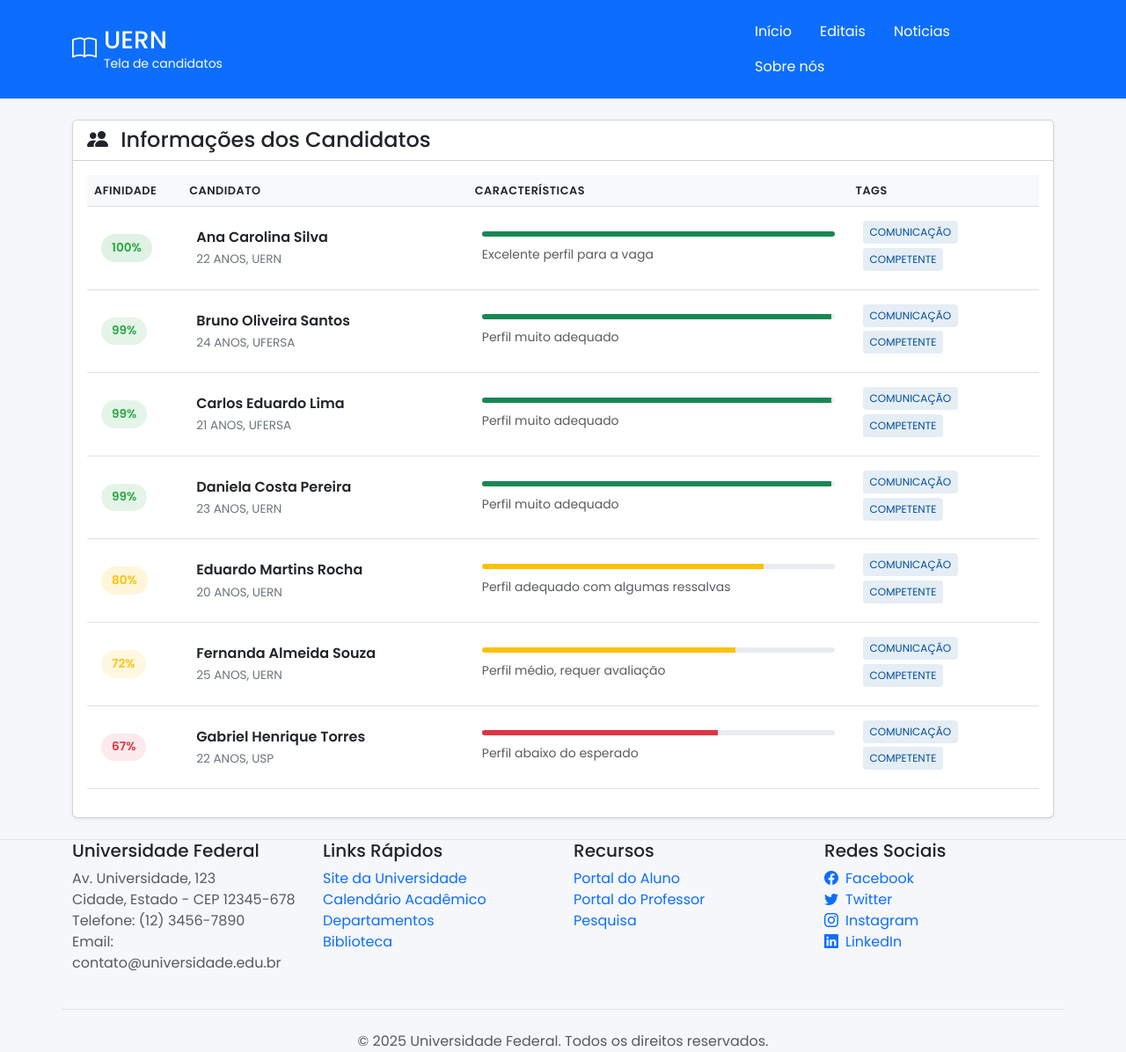
After one commit to TheSunBoys/backend_mestrado, a Django app: template home/templates/home/TelaCandidatos/tela_candidatos.html in a window 1280 px wide. The commit adds this page. Shown: the whole page at 88% size. Run offline with Django 5.2, Linux system fonts and the light colour scheme; the template is opened without the code that fills it, so the values that code supplies are empty; some libraries are stand-ins or nearby versions.

Commit message:
ajustando os conflitos

```diff
--- /dev/null
+++ b/home/static/TelaCandidatos/tela_candidato.css
@@ -0,0 +1,79 @@
+:root {
+    --primary-color: #00509d;
+    --primary-hover: #003b73;
+    --secondary-color: #6c757d;
+    --light-gray: #f8f9fa;
+    --border-radius: 8px;
+}
+
+body {
+    font-family: 'Poppins', sans-serif;
+    background-color: #f5f7fa;
+}
+
+.affinity-badge {
+    display: inline-block;
+    padding: 0.35rem 0.75rem;
+    border-radius: 50px;
+    font-weight: 600;
+    font-size: 0.85rem;
+}
+
+.affinity-100 {
+    background-color: rgba(40, 167, 69, 0.15);
+    color: #28a745;
+}
+
+.affinity-90 {
+    background-color: rgba(40, 167, 69, 0.12);
+    color: #28a745;
+}
+
+.affinity-80 {
+    background-color: rgba(255, 193, 7, 0.15);
+    color: #ffc107;
+}
+
+.affinity-70 {
+    background-color: rgba(255, 193, 7, 0.12);
+    color: #ffc107;
+}
+
+.affinity-low {
+    background-color: rgba(220, 53, 69, 0.1);
+    color: #dc3545;
+}
+
+.tag-badge {
+    display: inline-block;
+    background-color: rgba(0, 80, 157, 0.1);
+    color: var(--primary-color);
+    padding: 0.25rem 0.5rem;
+    border-radius: 4px;
+    font-size: 0.75rem;
+    margin-right: 0.3rem;
+    margin-bottom: 0.3rem;
+}
+
+.candidate-table th {
+    background-color: #f8f9fa;
+    font-weight: 600;
+    text-transform: uppercase;
+    font-size: 0.8rem;
+    letter-spacing: 0.5px;
+}
+
+.candidate-table td {
+    vertical-align: middle;
+    padding: 1rem;
+}
+
+.candidate-name {
+    font-weight: 600;
+    margin-bottom: 0.2rem;
+}
+
+.candidate-details {
+    font-size: 0.85rem;
+    color: var(--secondary-color);
+}
--- /dev/null
+++ b/home/templates/home/TelaCandidatos/tela_candidatos.html
@@ -0,0 +1,281 @@
+<!DOCTYPE html>
+<html lang="pt-BR">
+<head>
+    <meta charset="UTF-8">
+    <meta name="viewport" content="width=device-width, initial-scale=1.0">
+    <title>Informações dos Candidatos - UERN</title>
+    <!-- CSS -->
+    <link href="https://cdn.jsdelivr.net/npm/bootstrap@5.3.0/dist/css/bootstrap.min.css" rel="stylesheet">
+    <link rel="stylesheet" href="https://cdn.jsdelivr.net/npm/bootstrap-icons@1.10.0/font/bootstrap-icons.css">
+    <link href="https://fonts.googleapis.com/css2?family=Poppins:wght@300;400;500;600;700&display=swap" rel="stylesheet">
+    <link rel="stylesheet" href="/home/static/TelaCandidatos/tela_candidato.css">
+
+</head>
+<body>
+    <!-- Header -->
+    <header class="bg-primary text-white py-3">
+        <div class="container">
+            <div class="row align-items-center">
+                <div class="col-md-8">
+                    <div class="d-flex align-items-center">
+                        <i class="bi bi-book me-2 fs-3"></i>
+                        <div>
+                            <h1 class="fs-3 mb-0">UERN</h1>
+                            <p class="mb-0 small">Tela de candidatos</p>
+                        </div>
+                    </div>
+                </div>
+                <div class="col-md-4">
+                    <nav class="d-none d-md-flex justify-content-end">
+                        <ul class="nav">
+                            <li class="nav-item"><a class="nav-link text-white" href="index.html">Início</a></li>
+                            <li class="nav-item"><a class="nav-link text-white" href="#">Editais</a></li>
+                            <li class="nav-item"><a class="nav-link text-white" href="#">Noticias</a></li>
+                            <li class="nav-item"><a class="nav-link text-white" href="#">Sobre nós</a></li>
+                        </ul>
+                    </nav>
+                </div>
+            </div>
+        </div>
+    </header>
+
+    <!-- Main Content -->
+    <main class="container py-4">
+        <div class="card shadow-sm">
+            <div class="card-header bg-white">
+                <h4 class="mb-0"><i class="bi bi-people-fill me-2"></i> Informações dos Candidatos</h4>
+            </div>
+            <div class="card-body">
+                <div class="table-responsive">
+                    <table class="table candidate-table">
+                        <thead>
+                            <tr>
+                                <th width="10%">Afinidade</th>
+                                <th width="30%">Candidato</th>
+                                <th width="40%">Características</th>
+                                <th width="20%">Tags</th>
+                            </tr>
+                        </thead>
+                        <tbody>
+                           <!-- Candidato 1 -->
+                            <tr>
+                                <td>
+                                    <span class="affinity-badge affinity-100">100%</span>
+                                </td>
+                                <td>
+                                    <div class="candidate-name">Ana Carolina Silva</div>
+                                    <div class="candidate-details">22 ANOS, UERN</div>
+                                </td>
+                                <td>
+                                    <div class="progress mb-2" style="height: 6px;">
+                                        <div class="progress-bar bg-success" style="width: 100%"></div>
+                                    </div>
+                                    <small class="text-muted">Excelente perfil para a vaga</small>
+                                </td>
+                                <td>
+                                    <div class="d-flex flex-wrap">
+                                        <span class="tag-badge">COMUNICAÇÃO</span>
+                                        <span class="tag-badge">COMPETENTE</span>
+                                    </div>
+                                </td>
+                            </tr>
+
+                            <!-- Candidato 2 -->
+                            <tr>
+                                <td>
+                                    <span class="affinity-badge affinity-90">99%</span>
+                                </td>
+                                <td>
+                                    <div class="candidate-name">Bruno Oliveira Santos</div>
+                                    <div class="candidate-details">24 ANOS, UFERSA</div>
+                                </td>
+                                <td>
+                                    <div class="progress mb-2" style="height: 6px;">
+                                        <div class="progress-bar bg-success" style="width: 99%"></div>
+                                    </div>
+                                    <small class="text-muted">Perfil muito adequado</small>
+                                </td>
+                                <td>
+                                    <div class="d-flex flex-wrap">
+                                        <span class="tag-badge">COMUNICAÇÃO</span>
+                                        <span class="tag-badge">COMPETENTE</span>
+                                    </div>
+                                </td>
+                            </tr>
+
+                            <!-- Candidato 3 -->
+                            <tr>
+                                <td>
+                                    <span class="affinity-badge affinity-90">99%</span>
+                                </td>
+                                <td>
+                                    <div class="candidate-name">Carlos Eduardo Lima</div>
+                                    <div class="candidate-details">21 ANOS, UFERSA</div>
+                                </td>
+                                <td>
+                                    <div class="progress mb-2" style="height: 6px;">
+                                        <div class="progress-bar bg-success" style="width: 99%"></div>
+                                    </div>
+                                    <small class="text-muted">Perfil muito adequado</small>
+                                </td>
+                                <td>
+                                    <div class="d-flex flex-wrap">
+                                        <span class="tag-badge">COMUNICAÇÃO</span>
+                                        <span class="tag-badge">COMPETENTE</span>
+                                    </div>
+                                </td>
+                            </tr>
+
+                            <!-- Candidato 4 -->
+                            <tr>
+                                <td>
+                                    <span class="affinity-badge affinity-90">99%</span>
+                                </td>
+                                <td>
+                                    <div class="candidate-name">Daniela Costa Pereira</div>
+                                    <div class="candidate-details">23 ANOS, UERN</div>
+                                </td>
+                                <td>
+                                    <div class="progress mb-2" style="height: 6px;">
+                                        <div class="progress-bar bg-success" style="width: 99%"></div>
+                                    </div>
+                                    <small class="text-muted">Perfil muito adequado</small>
+                                </td>
+                                <td>
+                                    <div class="d-flex flex-wrap">
+                                        <span class="tag-badge">COMUNICAÇÃO</span>
+                                        <span class="tag-badge">COMPETENTE</span>
+                                    </div>
+                                </td>
+                            </tr>
+
+                            <!-- Candidato 5 -->
+                            <tr>
+                                <td>
+                                    <span class="affinity-badge affinity-80">80%</span>
+                                </td>
+                                <td>
+                                    <div class="candidate-name">Eduardo Martins Rocha</div>
+                                    <div class="candidate-details">20 ANOS, UERN</div>
+                                </td>
+                                <td>
+                                    <div class="progress mb-2" style="height: 6px;">
+                                        <div class="progress-bar bg-warning" style="width: 80%"></div>
+                                    </div>
+                                    <small class="text-muted">Perfil adequado com algumas ressalvas</small>
+                                </td>
+                                <td>
+                                    <div class="d-flex flex-wrap">
+                                        <span class="tag-badge">COMUNICAÇÃO</span>
+                                        <span class="tag-badge">COMPETENTE</span>
+                                    </div>
+                                </td>
+                            </tr>
+
+                            <!-- Candidato 6 -->
+                            <tr>
+                                <td>
+                                    <span class="affinity-badge affinity-70">72%</span>
+                                </td>
+                                <td>
+                                    <div class="candidate-name">Fernanda Almeida Souza</div>
+                                    <div class="candidate-details">25 ANOS, UERN</div>
+                                </td>
+                                <td>
+                                    <div class="progress mb-2" style="height: 6px;">
+                                        <div class="progress-bar bg-warning" style="width: 72%"></div>
+                                    </div>
+                                    <small class="text-muted">Perfil médio, requer avaliação</small>
+                                </td>
+                                <td>
+                                    <div class="d-flex flex-wrap">
+                                        <span class="tag-badge">COMUNICAÇÃO</span>
+                                        <span class="tag-badge">COMPETENTE</span>
+                                    </div>
+                                </td>
+                            </tr>
+
+                            <!-- Candidato 7 -->
+                            <tr>
+                                <td>
+                                    <span class="affinity-badge affinity-low">67%</span>
+                                </td>
+                                <td>
+                                    <div class="candidate-name">Gabriel Henrique Torres</div>
+                                    <div class="candidate-details">22 ANOS, USP</div>
+                                </td>
+                                <td>
+                                    <div class="progress mb-2" style="height: 6px;">
+                                        <div class="progress-bar bg-danger" style="width: 67%"></div>
+                                    </div>
+                                    <small class="text-muted">Perfil abaixo do esperado</small>
+                                </td>
+                                <td>
+                                    <div class="d-flex flex-wrap">
+                                        <span class="tag-badge">COMUNICAÇÃO</span>
+                                        <span class="tag-badge">COMPETENTE</span>
+                                    </div>
+                                </td>
+                            </tr>
+                        </tbody>
+                    </table>
+                </div>
+            </div>
+        </div>
+    </main>
+
+    <!-- Footer -->
+    <footer class="footer border-top">
+        <div class="container">
+            <div class="row">
+                <div class="col-md-3 mb-4 mb-md-0">
+                    <h4 class="fs-5">Universidade Federal</h4>
+                    <p class="text-muted">
+                        Av. Universidade, 123<br>
+                        Cidade, Estado - CEP 12345-678<br>
+                        Telefone: (12) 3456-7890<br>
+                        Email: contato@universidade.edu.br
+                    </p>
+                </div>
+                <div class="col-md-3 mb-4 mb-md-0">
+                    <h4 class="fs-5">Links Rápidos</h4>
+                    <ul class="list-unstyled">
+                        <li><a href="#" class="text-decoration-none">Site da Universidade</a></li>
+                        <li><a href="#" class="text-decoration-none">Calendário Acadêmico</a></li>
+                        <li><a href="#" class="text-decoration-none">Departamentos</a></li>
+                        <li><a href="#" class="text-decoration-none">Biblioteca</a></li>
+                    </ul>
+                </div>
+                <div class="col-md-3 mb-4 mb-md-0">
+                    <h4 class="fs-5">Recursos</h4>
+                    <ul class="list-unstyled">
+                        <li><a href="#" class="text-decoration-none">Portal do Aluno</a></li>
+                        <li><a href="#" class="text-decoration-none">Portal do Professor</a></li>
+                        <li><a href="#" class="text-decoration-none">Pesquisa</a></li>
+                    </ul>
+                </div>
+                <div class="col-md-3">
+                    <h4 class="fs-5">Redes Sociais</h4>
+                    <ul class="list-unstyled">
+                        <li><a href="#" class="text-decoration-none"><i class="bi bi-facebook me-2"></i>Facebook</a></li>
+                        <li><a href="#" class="text-decoration-none"><i class="bi bi-twitter me-2"></i>Twitter</a></li>
+                        <li><a href="#" class="text-decoration-none"><i class="bi bi-instagram me-2"></i>Instagram</a></li>
+                        <li><a href="#" class="text-decoration-none"><i class="bi bi-linkedin me-2"></i>LinkedIn</a></li>
+                    </ul>
+                </div>
+            </div>
+
+            <div class="row mt-4 pt-4 border-top">
+                <div class="col-12 text-center">
+                    <p class="text-muted mb-0">
+                        &copy; 2025 Universidade Federal. Todos os direitos reservados.
+                    </p>
+                </div>
+            </div>
+        </div>
+    </footer>
+
+    <!-- Scripts -->
+    <script src="https://cdn.jsdelivr.net/npm/bootstrap@5.3.0/dist/js/bootstrap.bundle.min.js"></script>
+</body>
+</html>
--- a/home/templates/home/area_professor.html
+++ b/home/templates/home/area_professor.html
@@ -314,7 +314,7 @@
                                             <a href="{% url 'avaliar_inscricao' inscricao.id %}?status=reprovada" class="btn btn-outline-danger btn-icon" title="Reprovar">
                                                 <i class="bi bi-x-circle"></i>
                                             </a>
-                                            <button class="btn btn-outline-info btn-icon" title="Analisar com IA" onclick="analisarDocumento({{ inscricao.id }})">
+                                            <button class="btn btn-outline-info btn-icon" title="Analisar com IA" onclick="analisarDocumento({ inscricao,id })">
                                                 <i class="bi bi-robot"></i>
                                             </button>
                                         </div>
--- a/home/templates/home/controledeacesso/controle.html
+++ b/home/templates/home/controledeacesso/controle.html
@@ -49,7 +49,6 @@
                         <h5 class="mb-0"><i class="bi bi-people me-2"></i> Controle de Acesso dos Funcionários</h5>
                         <button class="btn btn-sm btn-outline-primary"><i class="bi bi-plus"></i> Adicionar</button>
                     </div>
-
                     <div class="card-body">
                         <div class="table-responsive">
                             <table class="table table-hover">
@@ -126,7 +125,6 @@
                                 </tbody>
                             </table>
                         </div>
-
                         <div class="quick-actions mt-4">
                             <h6 class="mb-3">Ações Rápidas:</h6>
                             <button class="btn btn-primary"><i class="bi bi-cloud-arrow-up me-1"></i> Adicionar tag</button>
@@ -191,7 +189,6 @@
                     </ul>
                 </div>
             </div>
-
             <div class="row mt-4 pt-4 border-top">
                 <div class="col-12 text-center">
                     <p class="text-muted mb-0">
```
Also changed, not shown: home/static/TelaControle/telaControle.css (added, +183 -0 lines).
